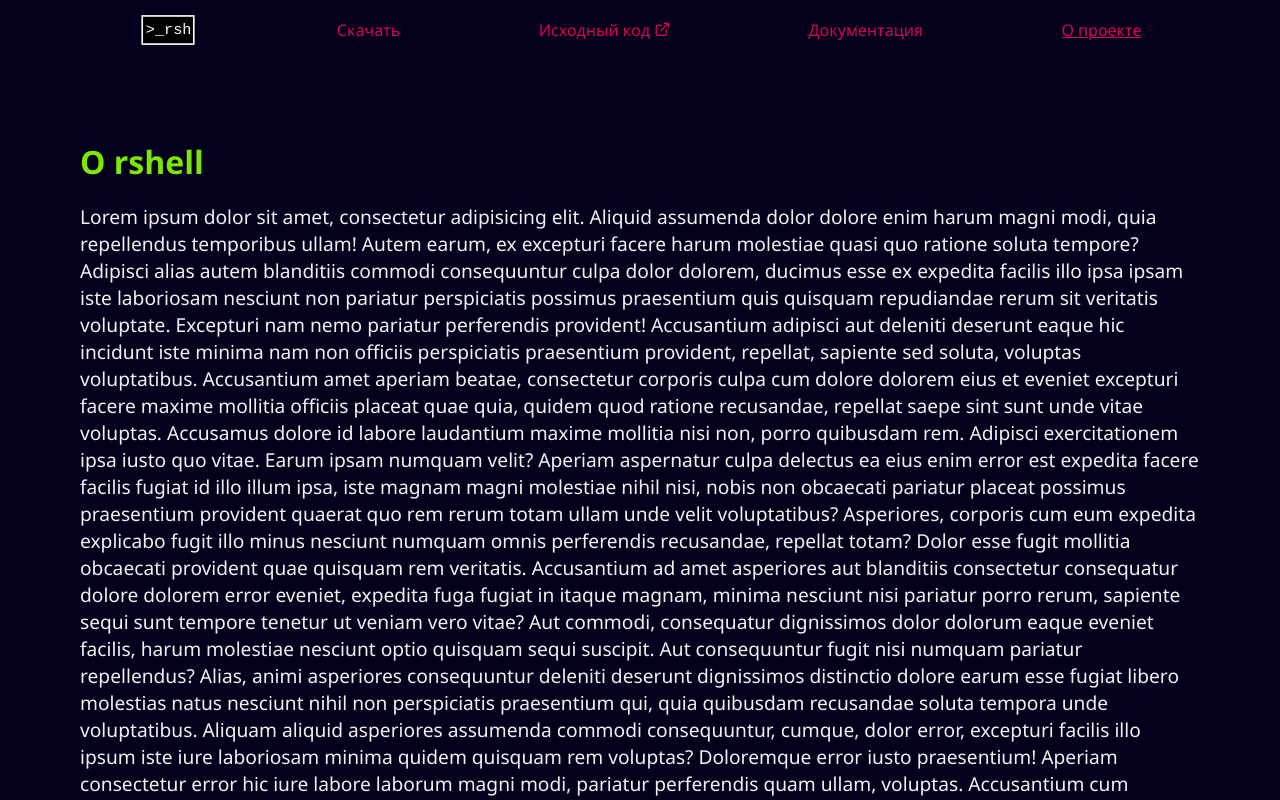
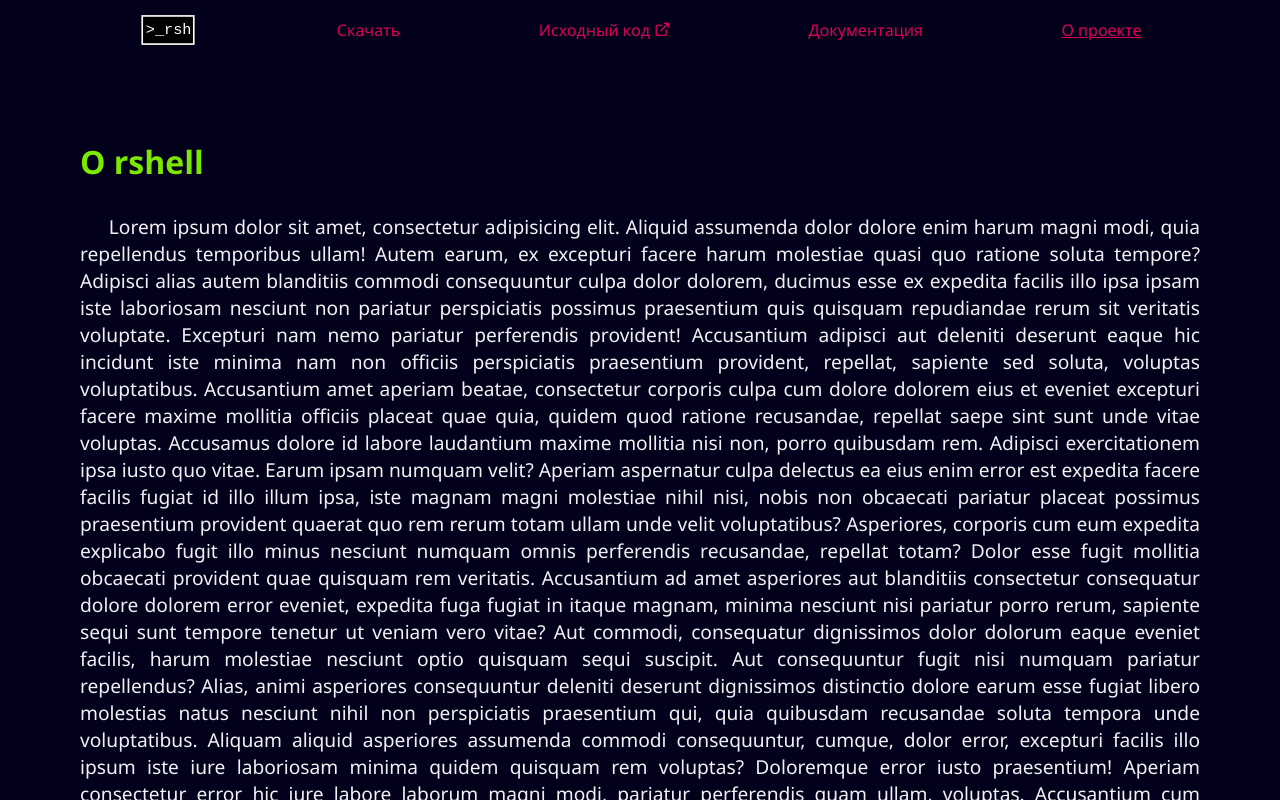
Before and after one commit to shelepuginivan/rshell-web, a Next.js app: page /about in a window 1280 px wide. Shown: the top 800 px of the page. Built offline with nearby package versions, Linux system fonts and the light colour scheme.

Commit message:
removed `h1` styles and added `<h2>`, `<p>`, `<ol>` and `<ul>` styles

```diff
--- a/src/components/About/about.module.sass
+++ b/src/components/About/about.module.sass
@@ -3,6 +3,13 @@
 .about
 	padding: 80px
 
-	h1
-		color: $accent-green
-		font-size: xx-large
+	h2
+		margin-top: 15px
+
+	p
+		text-indent: 1.5em
+		margin-top: 10px
+		text-align: justify
+
+	ol, ul
+		margin: 10px 0 0 40px
```
